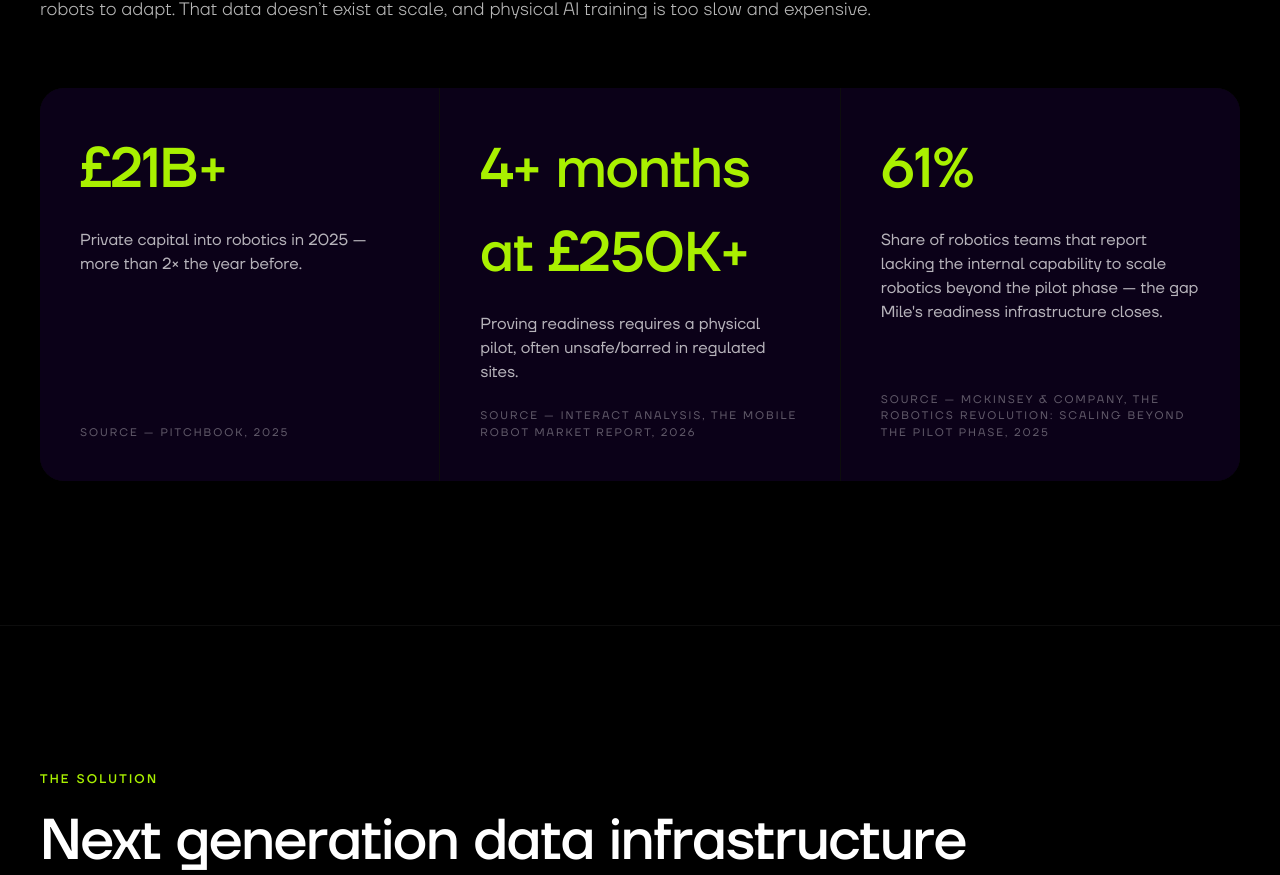
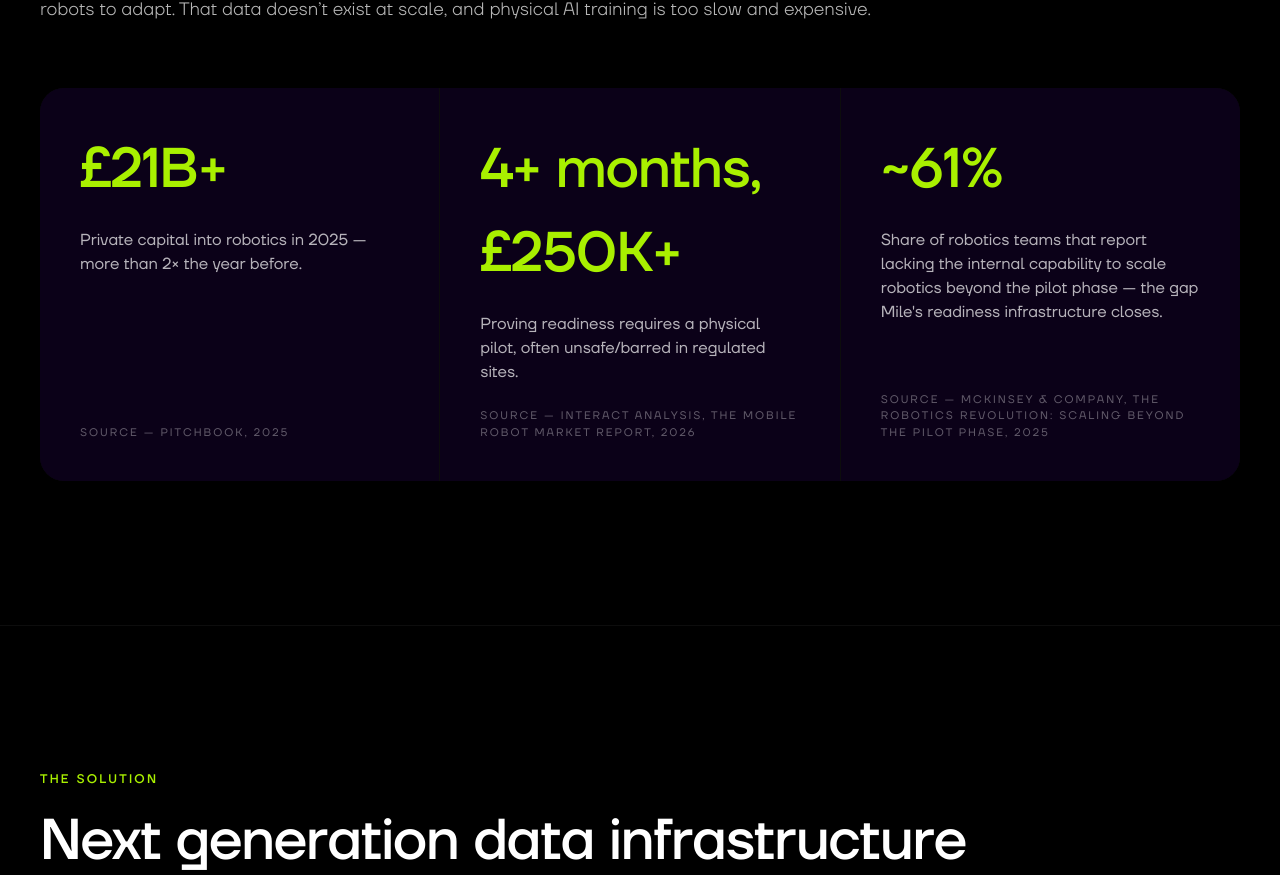
Before and after one commit to mile-robotics/mile-website-v2, a Next.js app: page / in a window 1280 px wide. Shown: the part 1197-2072 px from the top of the page. Built offline with nearby package versions, Linux system fonts and the light colour scheme.

Commit message:
Update Problem.tsx

```diff
--- a/app/sections/Problem.tsx
+++ b/app/sections/Problem.tsx
@@ -9,13 +9,13 @@ const stats = [
     cite: "PitchBook, 2025",
   },
   {
-    value: "4+ months at £250K+",
+    value: "4+ months, £250K+",
     label:
       "Proving readiness requires a physical pilot, often unsafe/barred in regulated sites.",
     cite: "Interact Analysis, The Mobile Robot Market Report, 2026",
   },
   {
-    value: "61%",
+    value: "~61%",
     label:
       "Share of robotics teams that report lacking the internal capability to scale robotics beyond the pilot phase — the gap Mile's readiness infrastructure closes.",
     cite: "McKinsey & Company, The Robotics Revolution: Scaling Beyond the Pilot Phase, 2025",
```
